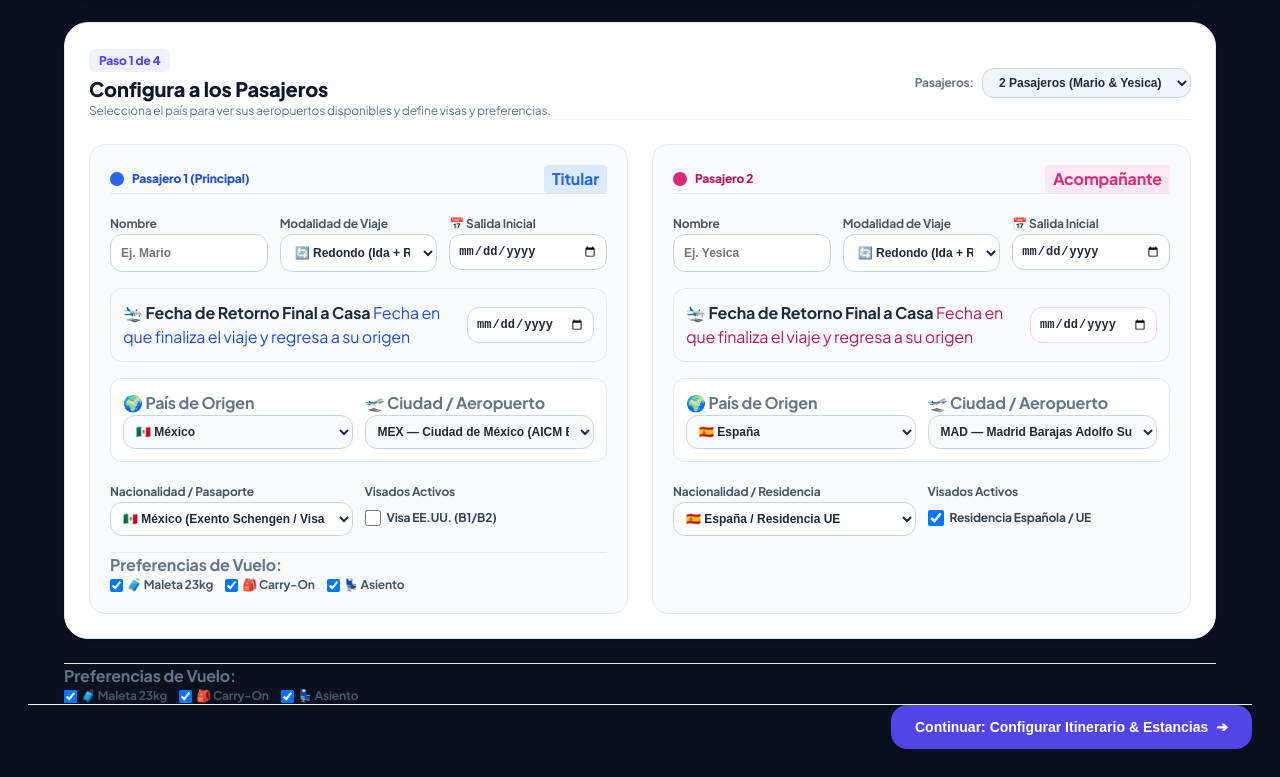
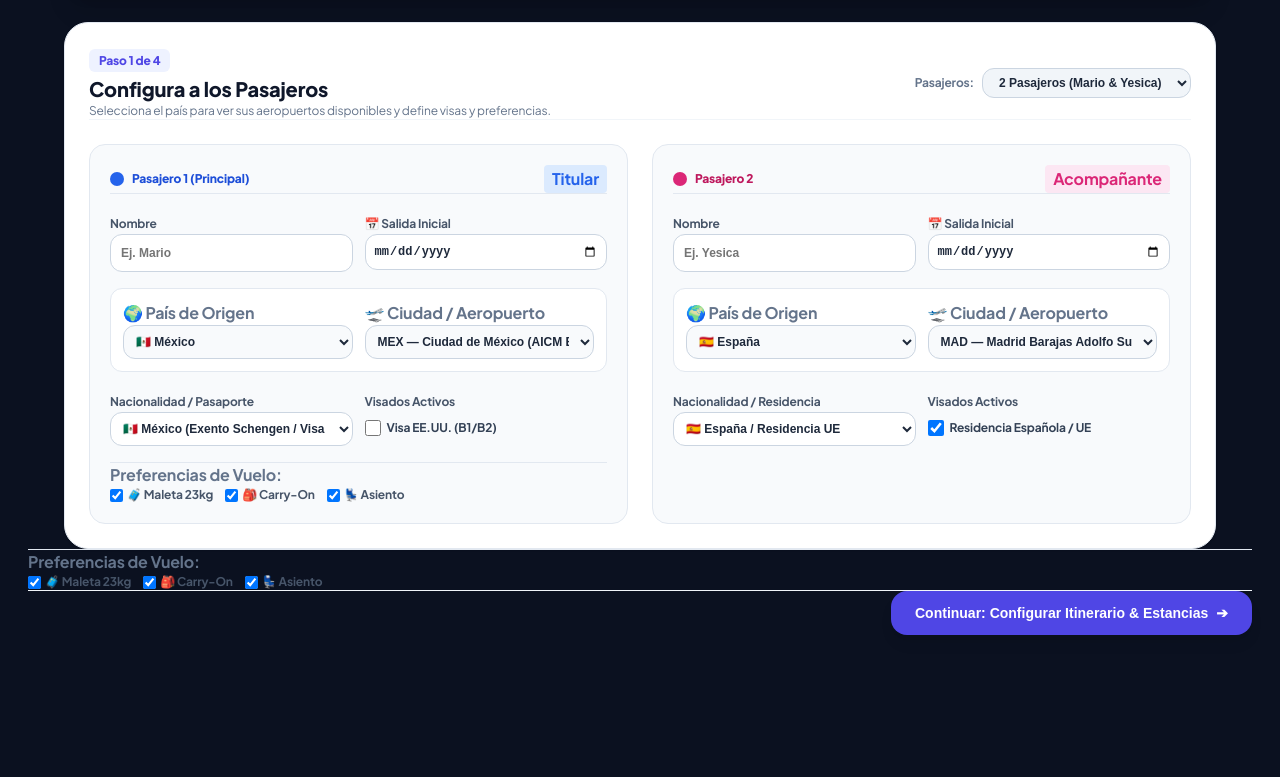
Before and after one commit to M-Maundrell/TravelSyncAI, a plain HTML site: page index.html in a window 1280 px wide. Shown: the part 455-1232 px from the top of the page. After the commit the page ends 1118 px from the top, so only its background shows below. Drawn offline with Linux system fonts and the light colour scheme.

Commit message:
Implement scalable per-waypoint isRoundtrip checkbox in Step 2 and clean passenger cards in Step 1

```diff
--- a/index.html
+++ b/index.html
@@ -542,31 +542,15 @@
             <span class="text-[11px] font-bold text-blue-600 bg-blue-100 px-2 py-0.5 rounded">Titular</span>
           </div>
 
-          <div class="grid grid-cols-1 sm:grid-cols-3 gap-3">
+          <div class="grid grid-cols-1 sm:grid-cols-2 gap-3">
             <div>
               <label class="block text-xs font-bold text-slate-600 mb-1">Nombre</label>
               <input type="text" id="p1-cfg-name" value="" placeholder="Ej. Mario" oninput="syncPassengerNamesLive()" class="w-full bg-white border border-slate-300 rounded-xl p-2.5 text-xs font-bold text-slate-800">
             </div>
             <div>
-              <label class="block text-xs font-bold text-slate-600 mb-1">Modalidad de Viaje</label>
-              <select id="p1-cfg-trip-type" onchange="toggleTripType('p1', this.value)" class="w-full bg-white border border-slate-300 rounded-xl p-2.5 text-xs font-bold text-slate-800">
-                <option value="roundtrip" selected>🔄 Redondo (Ida + Retorno)</option>
-                <option value="oneway">➡️ Solo Ida (One-Way)</option>
-              </select>
-            </div>
-            <div>
               <label class="block text-xs font-bold text-slate-600 mb-1">📅 Salida Inicial</label>
               <input type="date" id="p1-cfg-date" value="" class="w-full bg-white border border-slate-300 rounded-xl p-2 text-xs font-bold text-slate-800">
             </div>
-          </div>
-
-          <!-- FECHA DE RETORNO FINAL (CONDICIONAL REDONDO) -->
-          <div id="p1-return-date-container" class="p-3 bg-blue-50/50 rounded-xl border border-blue-100 flex items-center justify-between gap-3">
-            <div>
-              <label class="block text-[11px] font-bold text-blue-900 mb-0.5">🛬 Fecha de Retorno Final a Casa</label>
-              <span class="text-[10px] text-blue-700">Fecha en que finaliza el viaje y regresa a su origen</span>
-            </div>
-            <input type="date" id="p1-cfg-return-date" value="" class="bg-white border border-blue-200 rounded-xl p-2 text-xs font-bold text-slate-800">
           </div>
 
           <!-- SELECTOR EN CASCADA: PAÍS ➔ AEROPUERTO -->
@@ -626,31 +610,15 @@
             <span class="text-[11px] font-bold text-pink-600 bg-pink-100 px-2 py-0.5 rounded">Acompañante</span>
           </div>
 
-          <div class="grid grid-cols-1 sm:grid-cols-3 gap-3">
+          <div class="grid grid-cols-1 sm:grid-cols-2 gap-3">
             <div>
               <label class="block text-xs font-bold text-slate-600 mb-1">Nombre</label>
               <input type="text" id="p2-cfg-name" value="" placeholder="Ej. Yesica" oninput="syncPassengerNamesLive()" class="w-full bg-white border border-slate-300 rounded-xl p-2.5 text-xs font-bold text-slate-800">
             </div>
             <div>
-              <label class="block text-xs font-bold text-slate-600 mb-1">Modalidad de Viaje</label>
-              <select id="p2-cfg-trip-type" onchange="toggleTripType('p2', this.value)" class="w-full bg-white border border-slate-300 rounded-xl p-2.5 text-xs font-bold text-slate-800">
-                <option value="roundtrip" selected>🔄 Redondo (Ida + Retorno)</option>
-                <option value="oneway">➡️ Solo Ida (One-Way)</option>
-              </select>
-            </div>
-            <div>
               <label class="block text-xs font-bold text-slate-600 mb-1">📅 Salida Inicial</label>
               <input type="date" id="p2-cfg-date" value="" class="w-full bg-white border border-slate-300 rounded-xl p-2 text-xs font-bold text-slate-800">
             </div>
-          </div>
-
-          <!-- FECHA DE RETORNO FINAL (CONDICIONAL REDONDO) -->
-          <div id="p2-return-date-container" class="p-3 bg-pink-50/50 rounded-xl border border-pink-100 flex items-center justify-between gap-3">
-            <div>
-              <label class="block text-[11px] font-bold text-pink-900 mb-0.5">🛬 Fecha de Retorno Final a Casa</label>
-              <span class="text-[10px] text-pink-700">Fecha en que finaliza el viaje y regresa a su origen</span>
-            </div>
-            <input type="date" id="p2-cfg-return-date" value="" class="bg-white border border-pink-200 rounded-xl p-2 text-xs font-bold text-slate-800">
           </div>
 
           <!-- SELECTOR EN CASCADA: PAÍS ➔ AEROPUERTO -->
@@ -685,6 +653,9 @@
                   <input type="checkbox" id="p2-cfg-residencia" checked class="w-4 h-4 rounded text-pink-600">
                   <span>Residencia Española / UE</span>
                 </label>
+              </div>
+            </div>
+          </div>
               </div>
             </div>
           </div>
@@ -1809,11 +1780,17 @@
       const n2 = tripConfig.p2.name || 'Yesica';
       const orig1 = tripConfig.p1.origin?.split('—')[0]?.trim() || 'MEX';
       const orig2 = tripConfig.p2.origin?.split('—')[0]?.trim() || 'SPC';
-      const wps = tripConfig.p1.waypoints || [];
+      const wps1 = tripConfig.p1.waypoints || [];
+      const wps2 = tripConfig.p2.waypoints || [];
 
       // Destino internacional detectado
-      const isMexicoDest = wps.some(w => w.cityCode === 'MEX' || w.country === 'MX');
+      const isMexicoDest = wps1.some(w => w.cityCode === 'MEX' || w.country === 'MX');
       const targetSegment = isMexicoDest ? 'espana-mexico' : 'espana-colombia';
+
+      // Verificar si alguna estancia conjunta o de retorno tiene marcado 'isRoundtrip'
+      const jointWp1 = wps1.find(w => w.jointFlight) || wps1[wps1.length - 1];
+      const jointWp2 = wps2.find(w => w.jointFlight) || wps2[wps2.length - 1];
+      const isJointRoundtrip = Boolean(jointWp1?.isRoundtrip || jointWp2?.isRoundtrip);
 
       // Auto-asignación segura inicial si faltaba
       if (isMexicoDest) {
@@ -1821,10 +1798,6 @@
         if (!state.mario.trans || state.mario.trans.startsWith('esp_col')) state.mario.trans = 'esp_mex_iberia_6403';
         if (!state.yesica.trans || state.yesica.trans.startsWith('yes_trans_avianca')) state.yesica.trans = 'yes_trans_mex_iberia';
       }
-
-      // Definir los tramos lógicos del menú según la modalidad de cada pasajero (Redondo vs Solo Ida)
-      const p1IsRoundtrip = tripConfig.p1.tripType !== 'oneway';
-      const p2IsRoundtrip = tripConfig.p2.tripType !== 'oneway';
 
       const legs = [
         {
@@ -1833,8 +1806,8 @@
           stateKey: 'salida',
           segmentKey: 'transatlantico-inicio',
           title: `Tramo 1: Salida de ${n1} (${orig1} ➔ Madrid MAD)`,
-          desc: `Vuelo ${p1IsRoundtrip ? 'de ida (primer tramo del viaje redondo)' : 'de solo ida'} desde ${orig1} hacia la 1ra estancia en Madrid.`,
-          passengerBadge: `👤 ${n1} (${orig1}) · ${p1IsRoundtrip ? '🔄 Redondo' : '➡️ Solo Ida'}`,
+          desc: `Vuelo individual desde ${orig1} hacia la 1ra estancia en Madrid. (Salida: ${tripConfig.p1.startDate || '16 Oct 2026'}).`,
+          passengerBadge: `👤 ${n1} (${orig1})`,
           badgeClass: 'bg-blue-50 text-blue-700 border-blue-200/80 font-bold',
           isJoint: false
         }
@@ -1847,8 +1820,8 @@
           stateKey: 'salida',
           segmentKey: 'transatlantico-inicio',
           title: `Tramo 2: Salida de ${n2} (${orig2} ➔ Madrid MAD)`,
-          desc: `Vuelo ${p2IsRoundtrip ? 'de ida y conexión' : 'de solo ida'} desde Canarias (${orig2}) hacia el punto de encuentro en Madrid.`,
-          passengerBadge: `👤 ${n2} (${orig2}) · ${p2IsRoundtrip ? '🔄 Redondo' : '➡️ Solo Ida'}`,
+          desc: `Vuelo de conexión desde Canarias (${orig2}) hacia el punto de encuentro en Madrid. (Salida: ${tripConfig.p2.startDate || '16 Oct 2026'}).`,
+          passengerBadge: `👤 ${n2} (${orig2})`,
           badgeClass: 'bg-pink-50 text-pink-700 border-pink-200/80 font-bold',
           isJoint: false
         });
@@ -1860,21 +1833,22 @@
         stateKey: 'trans',
         segmentKey: targetSegment,
         title: `Tramo Conjunto Compartido: Madrid ➔ ${isMexicoDest ? 'Ciudad de México (MEX)' : 'Bogotá (BOG)'}`,
-        desc: `Vuelo en conjunto obligatorio: ${n1} y ${n2} viajarán en el mismo vuelo y horario.`,
+        desc: `Vuelo en conjunto obligatorio: ${n1} y ${n2} viajarán en el mismo vuelo y horario. (${isJointRoundtrip ? '🔄 Tramo Redondo' : '➡️ Tramo Sencillo'}).`,
         passengerBadge: `👥 ${n1} & ${n2} (Mismo Vuelo)`,
         badgeClass: 'bg-emerald-50 text-emerald-700 border-emerald-300 font-bold',
         isJoint: true
       });
 
-      // Si Yesica viaja en viaje REDONDO y tiene retorno a Canarias desde México/Bogotá
-      if (tripConfig.passengerCount > 1 && p2IsRoundtrip && orig2 !== (isMexicoDest ? 'MEX' : 'BOG')) {
+      // Solo si el tramo es REDONDO y Yesica regresa a Canarias desde el destino conjunto
+      if (tripConfig.passengerCount > 1 && isJointRoundtrip && orig2 !== (isMexicoDest ? 'MEX' : 'BOG')) {
+        const returnDateStr = jointWp2?.departureDate || jointWp1?.departureDate || '20 Nov 2026';
         legs.push({
           id: 'leg_p2_retorno',
           traveler: 'yesica',
           stateKey: 'trans',
           segmentKey: targetSegment,
-          title: `Retorno Final a Casa: ${isMexicoDest ? 'Ciudad de México (MEX)' : 'Bogotá (BOG)'} ➔ Canarias (${orig2})`,
-          desc: `Vuelo de regreso de ${n2} incluido y emitido dentro de su boleto global multidestino. (Fecha retorno: ${tripConfig.p2.returnDate || '20 Nov 2026'}).`,
+          title: `Vuelo de Regreso: ${isMexicoDest ? 'Ciudad de México (MEX)' : 'Bogotá (BOG)'} ➔ Canarias (${orig2})`,
+          desc: `Vuelo de regreso de ${n2} planificado para el ${returnDateStr} (incluido en boleto multidestino).`,
           passengerBadge: `👤 ${n2} (${orig2}) · 🔄 Retorno`,
           badgeClass: 'bg-pink-50 text-pink-700 border-pink-200/80 font-bold',
           isIncluded: true
@@ -2149,7 +2123,12 @@
         html += `
           <div class="bg-slate-50 p-4 rounded-2xl border border-slate-200 space-y-3">
             <div class="flex justify-between items-center">
-              <span id="wp-title-${pKey}-${idx}" class="text-xs font-black text-slate-800">📍 Estancia ${idx + 1}: ${wp.name}</span>
+              <div class="flex items-center gap-2">
+                <span id="wp-title-${pKey}-${idx}" class="text-xs font-black text-slate-800">📍 Estancia ${idx + 1}: ${wp.name}</span>
+                <span class="text-[10px] font-bold px-2 py-0.5 rounded ${wp.isRoundtrip ? 'bg-indigo-100 text-indigo-800' : 'bg-slate-200 text-slate-700'}">
+                  ${wp.isRoundtrip ? '🔄 Tramo Redondo' : '➡️ Tramo Sencillo'}
+                </span>
+              </div>
               <button type="button" onclick="removeWaypoint('${pKey}', ${idx})" class="text-xs text-rose-600 hover:text-rose-800 font-bold px-2 py-0.5 rounded hover:bg-rose-50 transition">
                 ✕ Eliminar
               </button>
@@ -2168,39 +2147,26 @@
                 </select>
               </div>
               <div>
-                <label class="block text-[11px] font-bold text-slate-500 mb-0.5">📅 Fecha Llegada</label>
+                <label class="block text-[11px] font-bold text-slate-500 mb-0.5">📅 Fecha Vuelo Llegada</label>
                 <input type="date" onchange="updateWpField('${pKey}', ${idx}, 'arrivalDate', this.value)" value="${wp.arrivalDate || ''}" class="w-full bg-white border border-slate-300 rounded-xl p-1.5 text-xs font-bold text-slate-800">
               </div>
               <div>
-                <label class="block text-[11px] font-bold text-slate-500 mb-0.5">📅 Fecha Salida</label>
+                <label class="block text-[11px] font-bold text-slate-500 mb-0.5">${wp.isRoundtrip ? '📅 Fecha Vuelo Regreso' : '📅 Fecha Salida Siguiente'}</label>
                 <input type="date" onchange="updateWpField('${pKey}', ${idx}, 'departureDate', this.value)" value="${wp.departureDate || ''}" class="w-full bg-white border border-slate-300 rounded-xl p-1.5 text-xs font-bold text-slate-800">
               </div>
             </div>
-            <div class="grid grid-cols-1 sm:grid-cols-2 gap-3 pt-2 border-t border-slate-200/60">
-              <div class="space-y-1.5">
-                <label class="block text-[11px] font-bold text-slate-500">🛫 Orígenes de Salida (Siguiente Tramo · Hasta 2 Opciones)</label>
-                <div class="grid grid-cols-1 sm:grid-cols-2 gap-2">
-                  <div>
-                    <span class="block text-[10px] font-extrabold text-indigo-600 mb-0.5">Opción 1 (Principal):</span>
-                    <select id="wp-dep-orig1-${pKey}-${idx}" onchange="handleDepartureOriginChange('${pKey}', ${idx})" class="w-full bg-white border border-slate-300 rounded-xl p-2 text-xs font-bold text-slate-800">
-                      ${renderAirportSelectOptions(country.airports, wp.departureOrigin1 || wp.cityCode || 'MAD')}
-                    </select>
-                  </div>
-                  <div>
-                    <span class="block text-[10px] font-extrabold text-slate-500 mb-0.5">Opción 2 (Alternativa):</span>
-                    <select id="wp-dep-orig2-${pKey}-${idx}" onchange="handleDepartureOriginChange('${pKey}', ${idx})" class="w-full bg-white border border-slate-300 rounded-xl p-2 text-xs font-bold text-slate-800">
-                      <option value="" ${!wp.departureOrigin2 ? 'selected' : ''}>-- Ninguno (Solo 1 Origen) --</option>
-                      ${renderAirportSelectOptions(country.airports, wp.departureOrigin2 || '')}
-                    </select>
-                  </div>
-                </div>
-              </div>
-              <div class="flex items-center pt-5">
-                <label class="flex items-center gap-2 text-xs font-bold text-indigo-900 cursor-pointer">
-                  <input type="checkbox" onchange="updateWpField('${pKey}', ${idx}, 'jointFlight', this.checked)" ${wp.jointFlight ? 'checked' : ''} class="w-4 h-4 rounded text-indigo-600">
-                  <span>🔗 Vuelo conjunto obligatorio con <span class="wp-other-name-${pKey}">${otherName}</span></span>
-                </label>
-              </div>
+
+            <!-- CONFIGURACIÓN DEL TRAMO: REDONDO VS SENCILLO & VUELO CONJUNTO -->
+            <div class="flex flex-wrap items-center gap-3 pt-2.5 border-t border-slate-200">
+              <label class="flex items-center gap-2 text-xs font-bold text-slate-800 cursor-pointer bg-white px-3 py-1.5 rounded-xl border border-slate-200 hover:border-indigo-300 transition shadow-2xs">
+                <input type="checkbox" onchange="updateWpField('${pKey}', ${idx}, 'isRoundtrip', this.checked); renderWaypointsList('${pKey}');" ${wp.isRoundtrip ? 'checked' : ''} class="w-4 h-4 rounded text-indigo-600">
+                <span>🔄 Tramo Redondo (Buscar vuelo de regreso en la fecha indicada)</span>
+              </label>
+
+              <label class="flex items-center gap-2 text-xs font-bold text-indigo-900 cursor-pointer bg-indigo-50/60 px-3 py-1.5 rounded-xl border border-indigo-100 hover:border-indigo-300 transition shadow-2xs">
+                <input type="checkbox" onchange="updateWpField('${pKey}', ${idx}, 'jointFlight', this.checked)" ${wp.jointFlight ? 'checked' : ''} class="w-4 h-4 rounded text-indigo-600">
+                <span>🔗 Vuelo conjunto obligatorio con <span class="wp-other-name-${pKey}">${otherName}</span></span>
+              </label>
             </div>
           </div>
         `;
@@ -2310,43 +2276,27 @@
           name: "",
           country: "MX",
           origin: "MEX — Ciudad de México (AICM Benito Juárez)",
-          tripType: "roundtrip",
           startDate: "",
-          returnDate: "",
           nationality: "MX",
           visas: { usa: false },
           prefs: { bag: true, carry: true, seat: true },
           waypoints: [
-            { country: "ES", cityCode: "MAD", name: "Madrid (MAD)", arrivalDate: "", departureDate: "", departureOrigins: "MAD", jointFlight: false }
+            { country: "ES", cityCode: "MAD", name: "Madrid (MAD)", arrivalDate: "", departureDate: "", isRoundtrip: false, jointFlight: false }
           ]
         },
         p2: {
           name: "",
           country: "ES",
           origin: "MAD — Madrid Barajas Adolfo Suárez",
-          tripType: "roundtrip",
           startDate: "",
-          returnDate: "",
           nationality: "ES",
           visas: { residencia: false },
           prefs: { bag: true, carry: true, seat: true },
           waypoints: [
-            { country: "ES", cityCode: "MAD", name: "Madrid (MAD)", arrivalDate: "", departureDate: "", departureOrigins: "MAD", jointFlight: false }
+            { country: "ES", cityCode: "MAD", name: "Madrid (MAD)", arrivalDate: "", departureDate: "", isRoundtrip: false, jointFlight: false }
           ]
         }
       };
-    }
-
-    function toggleTripType(pKey, value) {
-      if (!tripConfig[pKey]) return;
-      tripConfig[pKey].tripType = value;
-      const cont = document.getElementById(`${pKey}-return-date-container`);
-      if (cont) {
-        cont.classList.toggle('hidden', value === 'oneway');
-      }
-      autoSaveActiveSession();
-      renderStep3();
-      render();
     }
 
     function getBlankState() {
@@ -2366,7 +2316,6 @@
           seenNames.set(trimmedName, key);
           cleaned[key] = p;
         } else {
-          // Si hay duplicado con el mismo nombre, conservar el más reciente
           const existingKey = seenNames.get(trimmedName);
           const existingDate = new Date(cleaned[existingKey].updatedAt || cleaned[existingKey].createdAt || 0);
           const currentDate = new Date(p.updatedAt || p.createdAt || 0);
@@ -2505,17 +2454,6 @@
       if (document.getElementById('p2-cfg-name')) document.getElementById('p2-cfg-name').value = tripConfig.p2.name || '';
       if (document.getElementById('p1-cfg-date')) document.getElementById('p1-cfg-date').value = tripConfig.p1.startDate || '';
       if (document.getElementById('p2-cfg-date')) document.getElementById('p2-cfg-date').value = tripConfig.p2.startDate || '';
-      if (document.getElementById('p1-cfg-return-date')) document.getElementById('p1-cfg-return-date').value = tripConfig.p1.returnDate || '';
-      if (document.getElementById('p2-cfg-return-date')) document.getElementById('p2-cfg-return-date').value = tripConfig.p2.returnDate || '';
-
-      if (document.getElementById('p1-cfg-trip-type')) {
-        document.getElementById('p1-cfg-trip-type').value = tripConfig.p1.tripType || 'roundtrip';
-        toggleTripType('p1', tripConfig.p1.tripType || 'roundtrip');
-      }
-      if (document.getElementById('p2-cfg-trip-type')) {
-        document.getElementById('p2-cfg-trip-type').value = tripConfig.p2.tripType || 'roundtrip';
-        toggleTripType('p2', tripConfig.p2.tripType || 'roundtrip');
-      }
 
       if (document.getElementById('cfg-passenger-count')) {
         document.getElementById('cfg-passenger-count').value = String(tripConfig.passengerCount || 1);
```
